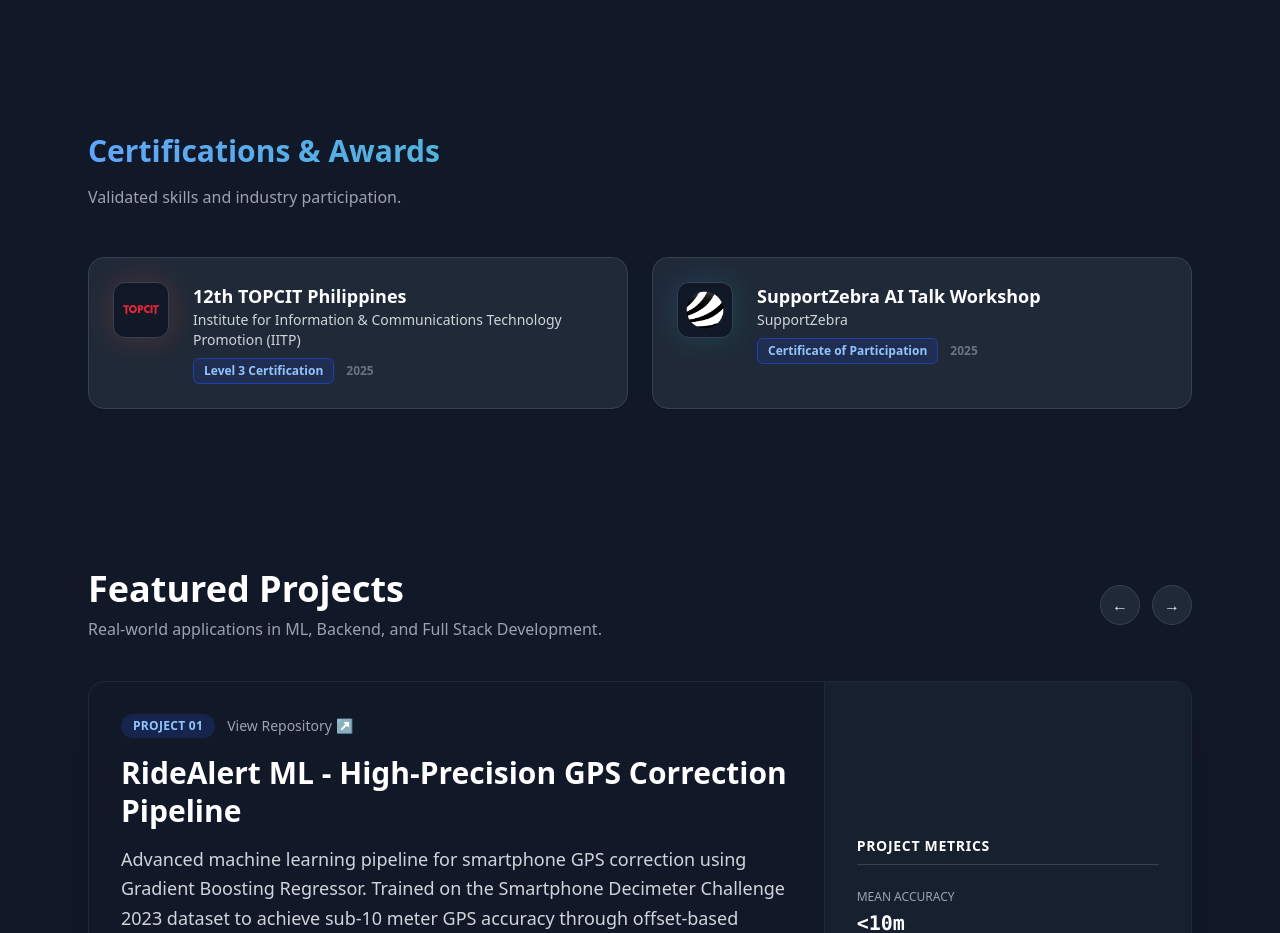
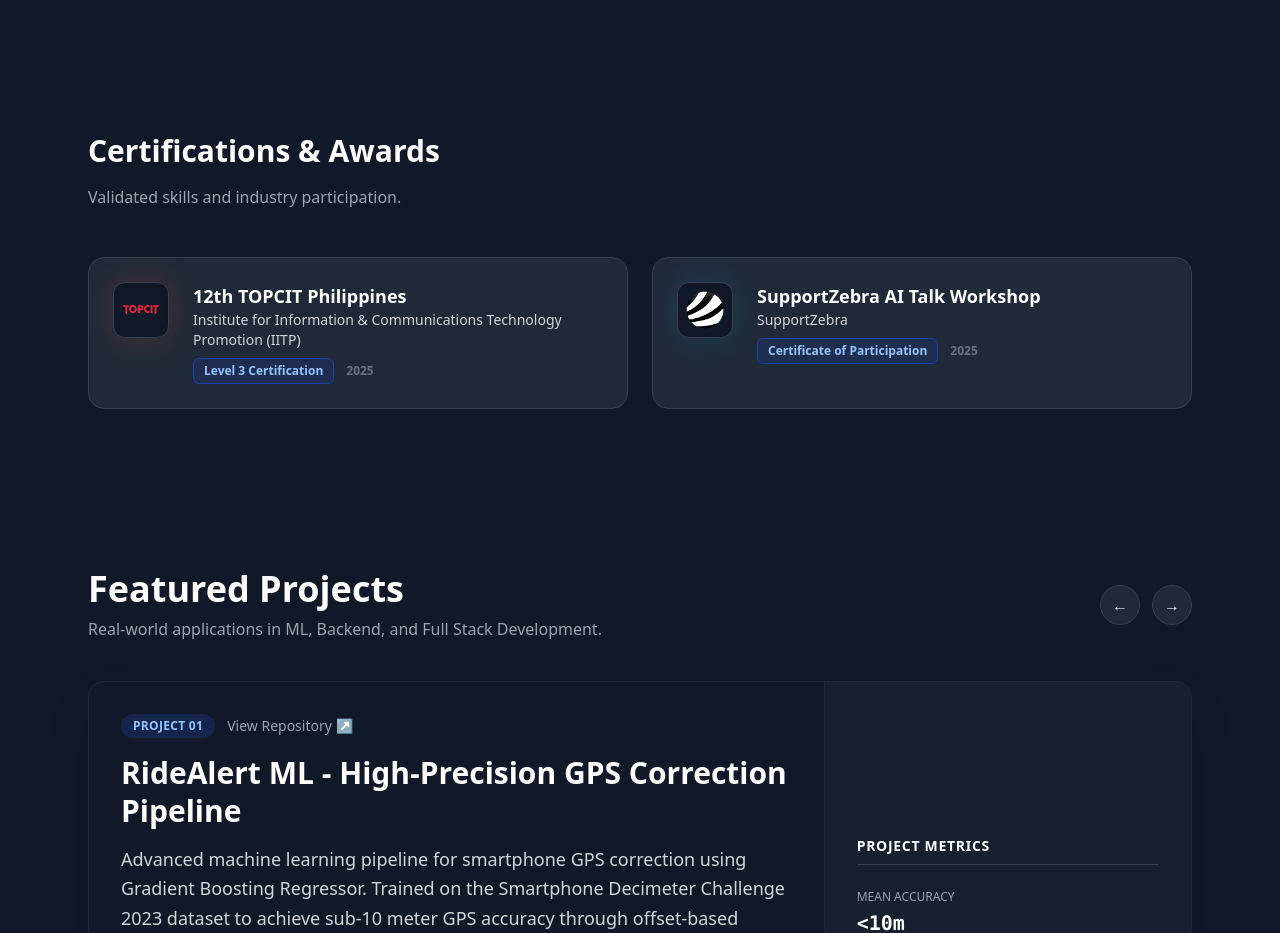
Before and after one commit to Fujitive013/Portfolio, a React (Vite) app: page / in a window 1280 px wide. Shown: the part 2080-3013 px from the top of the page. Built offline with nearby package versions, Linux system fonts and the light colour scheme.

Commit message:
color change

```diff
--- a/src/components/CertificationsSection.tsx
+++ b/src/components/CertificationsSection.tsx
@@ -28,7 +28,7 @@
       viewport={{ once: true }}
       className="mb-12"
     >
-      <h2 className="text-3xl font-bold mb-4 text-transparent bg-clip-text bg-gradient-to-r from-blue-600 to-emerald-600 dark:from-blue-400 dark:to-emerald-400">
+      <h2 className="text-3xl font-bold mb-4 text-transparent bg-clip-text bg-gradient-to-r text-white">
         Certifications & Awards
       </h2>
       <p className="text-gray-600 dark:text-gray-400 max-w-2xl">
```
